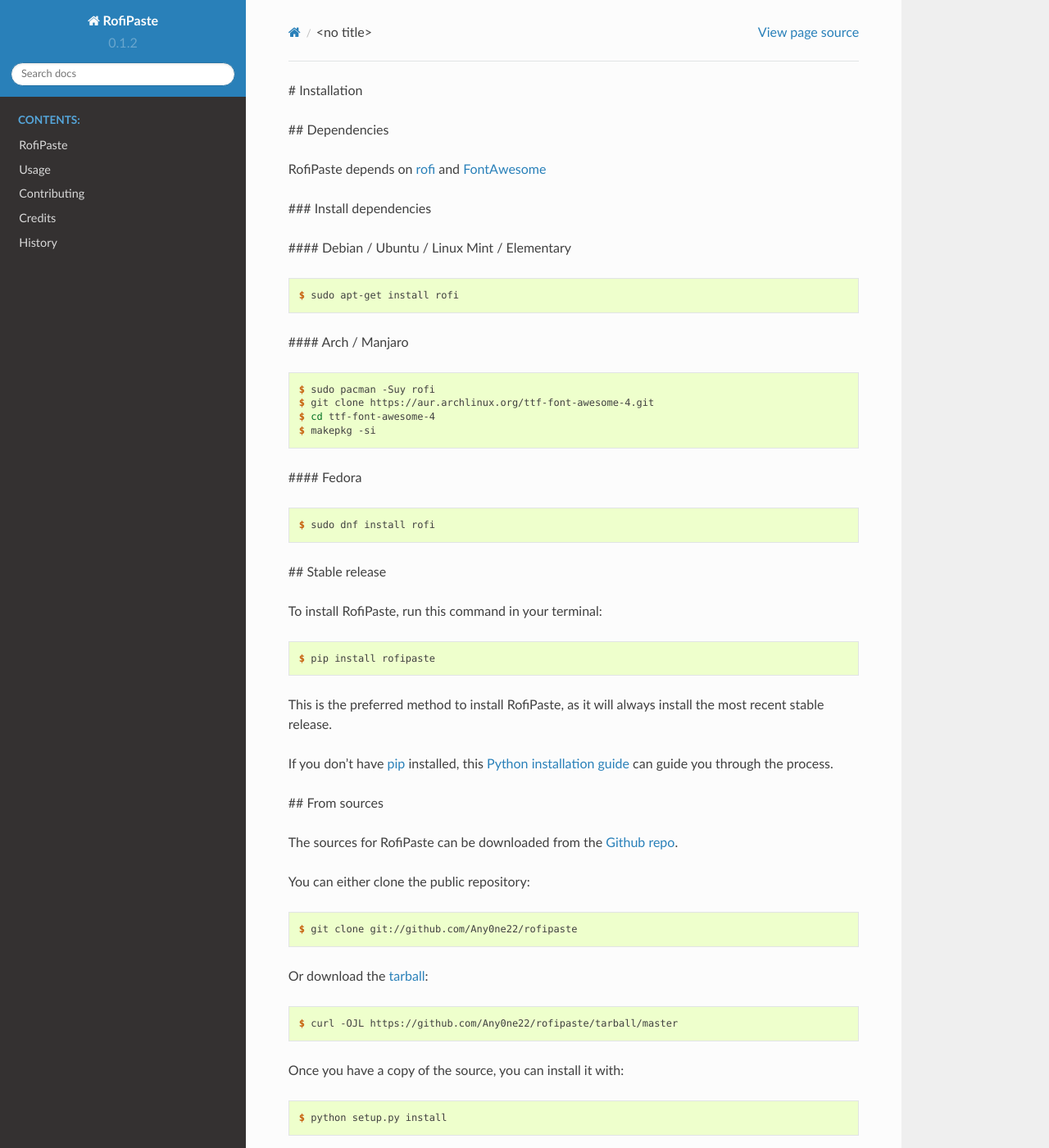
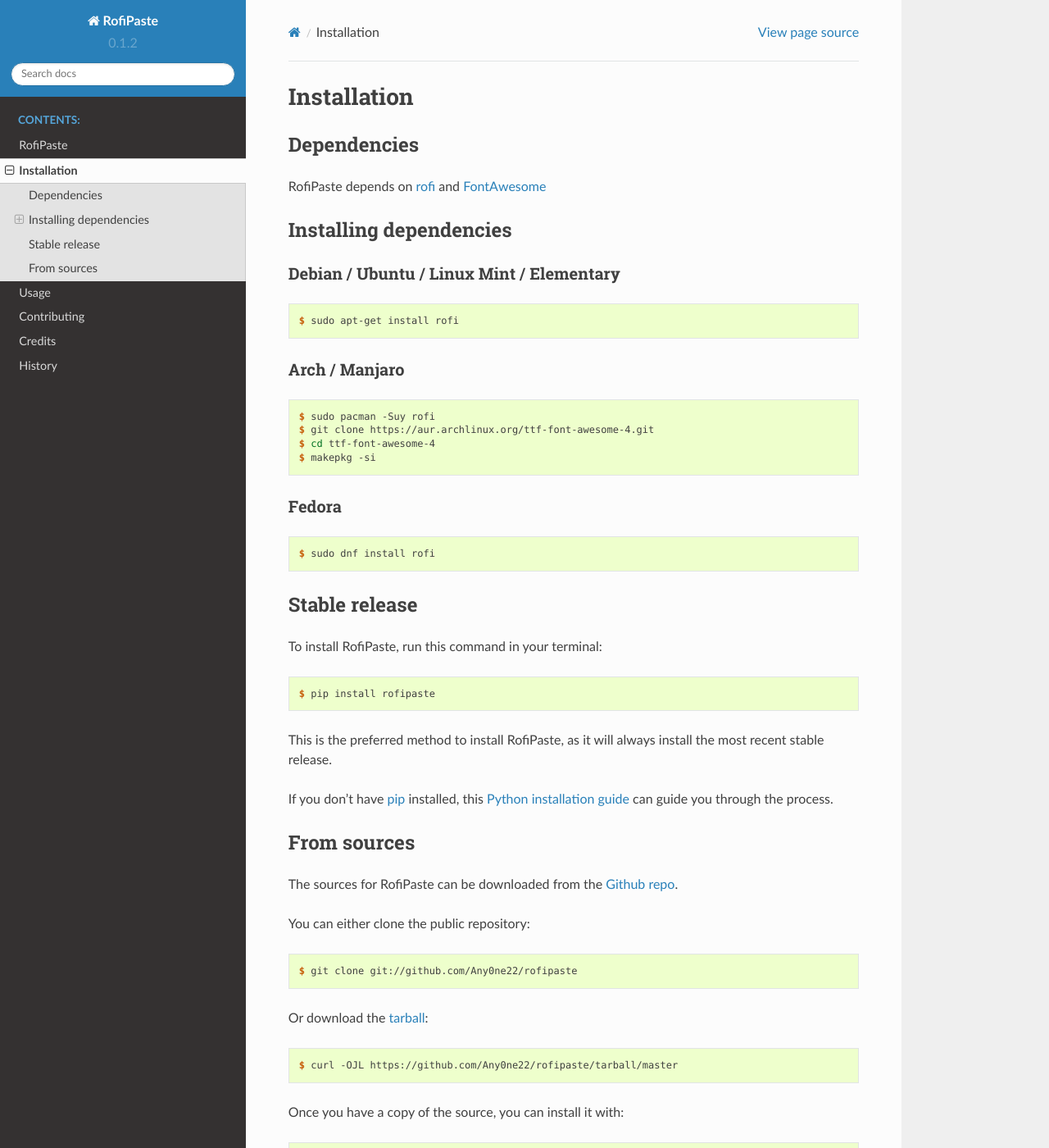
Before and after one commit to aeyno/rofipaste, a Sphinx documentation site: the page built from docs/installation.rst, in a window 1280 px wide and 1400 px high. Shown: the whole window at 82% size. Built offline with Sphinx 7.4.7 and the Read the Docs theme 2.0.0, drawn with Linux system fonts in a browser that asks for light colours; pages that are not in the unit, such as notebooks, are missing from menus.

Commit message:
[TYPO] Correcting title syntax for rst

```diff
--- a/docs/installation.rst
+++ b/docs/installation.rst
@@ -1,25 +1,29 @@
 .. highlight:: shell
 
-# Installation
+Installation
+============
 
-
-## Dependencies
+Dependencies
+------------
 
 RofiPaste depends on `rofi`_ and `FontAwesome`_
 
 .. _rofi: https://github.com/davatorium/rofi
 .. _FontAwesome: https://fontawesome.com/
 
-### Install dependencies
+Installing dependencies
+-----------------------
 
-#### Debian / Ubuntu / Linux Mint / Elementary
+Debian / Ubuntu / Linux Mint / Elementary
+~~~~~~~~~~~~~~~~~~~~~~~~~~~~~~~~~~~~~~~~~
 
 .. code-block:: console
 
     $ sudo apt-get install rofi
 
 
-#### Arch / Manjaro
+Arch / Manjaro
+~~~~~~~~~~~~~~
 
 .. code-block:: console
 
@@ -29,7 +33,8 @@
     $ makepkg -si
 
 
-#### Fedora
+Fedora
+~~~~~~
 
 .. code-block:: console
 
@@ -37,7 +42,8 @@
 
 
 
-## Stable release
+Stable release
+--------------
 
 To install RofiPaste, run this command in your terminal:
 
@@ -54,7 +60,8 @@
 .. _Python installation guide: http://docs.python-guide.org/en/latest/starting/installation/
 
 
-## From sources
+From sources
+------------
 
 The sources for RofiPaste can be downloaded from the `Github repo`_.
 
```
